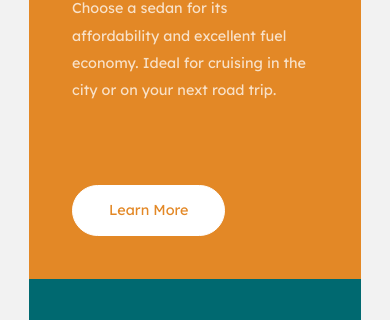
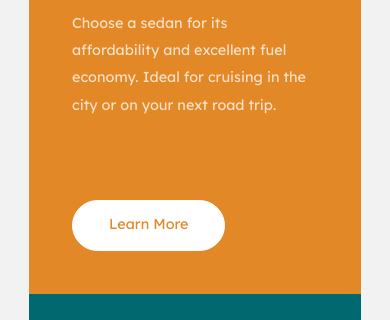
Before and after one commit to hassanidris/3-column-preview-card-component, a plain HTML site: page index.html in a window 390 px wide. Shown: the part 188-508 px from the top of the page. Drawn offline with Linux system fonts and the light colour scheme.

Commit message:
fixing margin

```diff
--- a/assets/css/style.scss
+++ b/assets/css/style.scss
@@ -264,7 +264,7 @@ p {
         .container {
             padding-inline: 2em;
             margin-inline: auto;
-            margin:0 auto;
+            margin:1em auto;
           }
 
         .card {
```
Also changed, not shown: assets/css/style.css.
